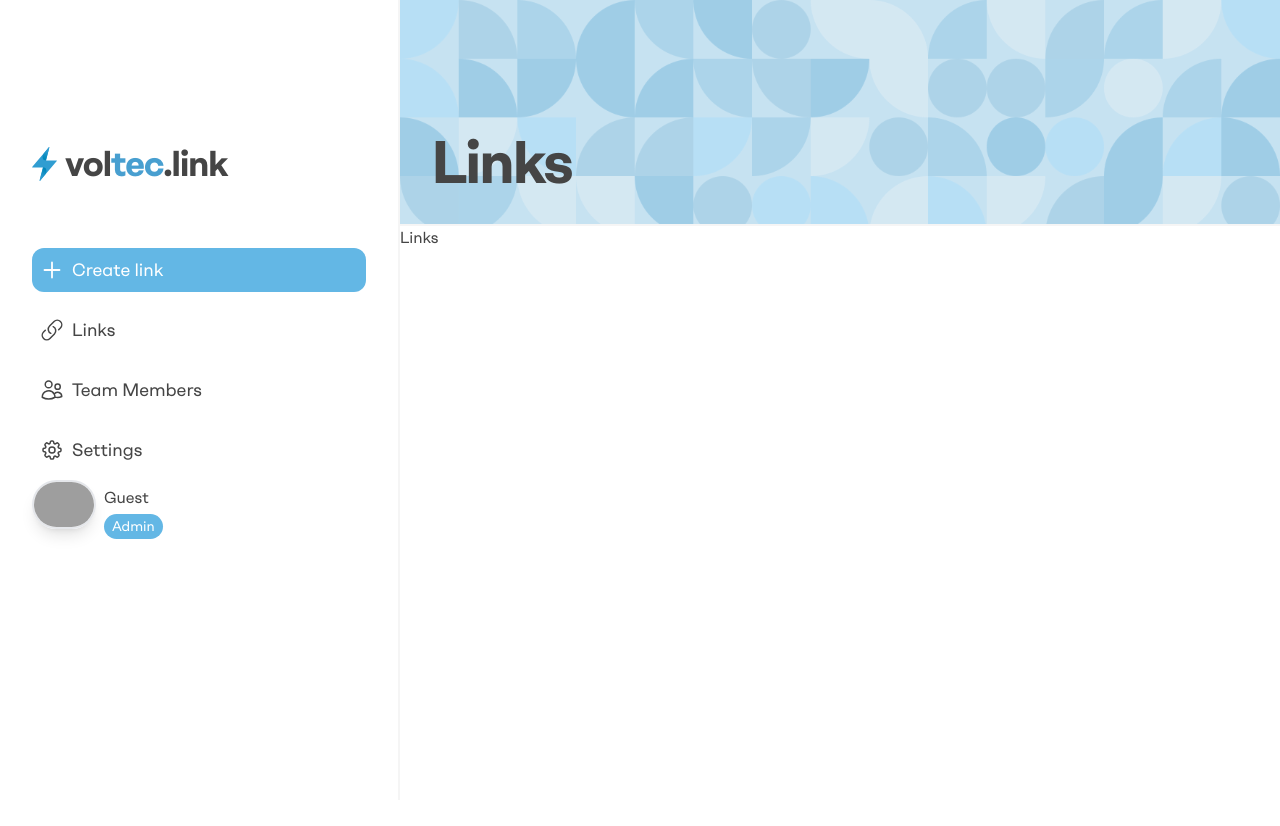
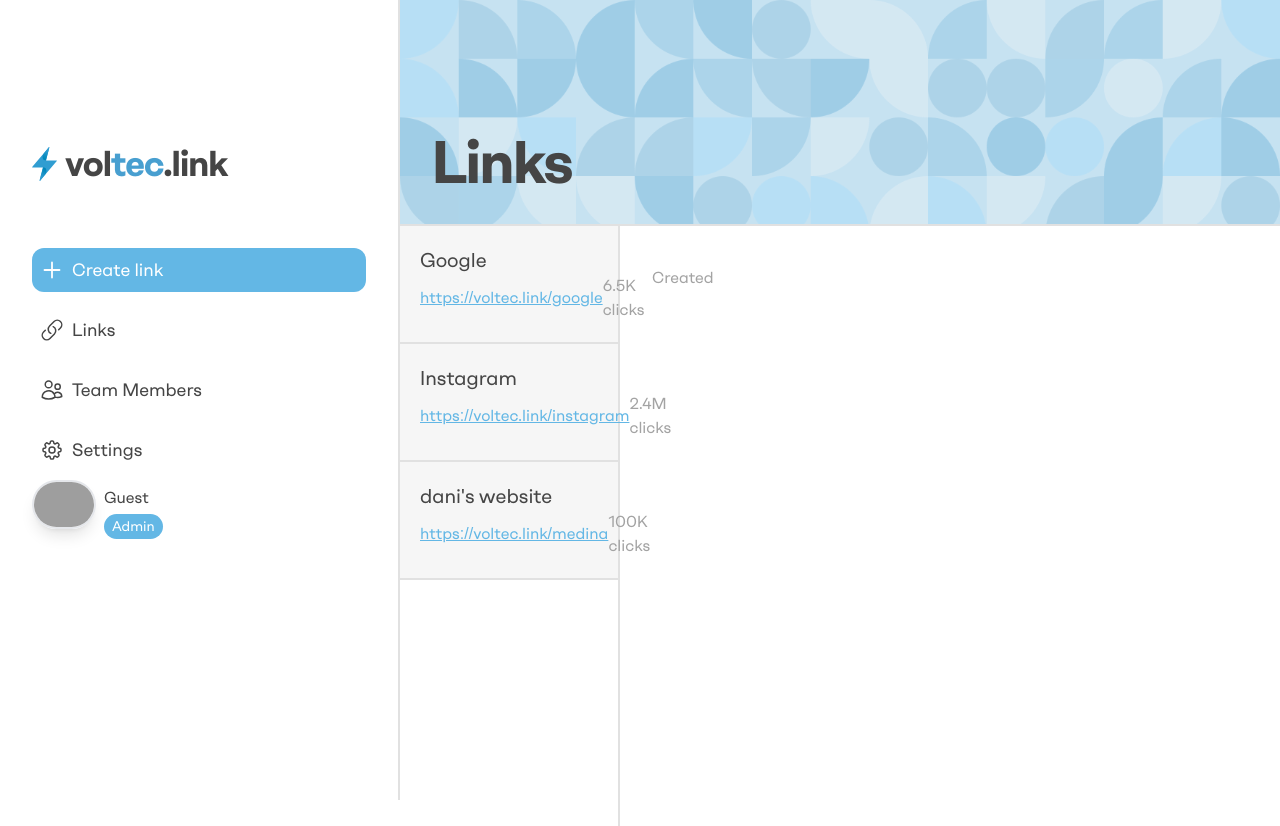
Before and after one commit to dnrm/voltec.link, a Next.js app: page /dashboard/links in a window 1280 px wide. Before the commit the page ends 800 px from the top, so only its background shows below. Built offline with nearby package versions, Linux system fonts and the light colour scheme; no server answers; grey boxes are pictures that could not be loaded.

Commit message:
:construction: Started working on the links page

```diff
--- a/components/Button.jsx
+++ b/components/Button.jsx
@@ -4,7 +4,7 @@ const Button = ({ children, cta }) => {
   return (
     <div
       className={`border-2 border-primary ${
-        cta ? "font-semibold bg-primary text-white" : 'text-primary'
+        cta ? "font-semibold bg-primary text-white" : 'text-primary hover:bg-primary hover:text-white transition-all duration-75 cursor-pointer'
       } py-3 px-16 rounded-lg text-xl inline-block`}
     >
       {children}
--- a/components/Header.jsx
+++ b/components/Header.jsx
@@ -7,7 +7,7 @@ const Header = ({ heading }) => {
   const session = useSession();
 
   return (
-    <div className="w-full flex justify-start items-end h-56 bg-[#C6E2F1] dark:bg-[#6BB8E2] border-b-2 border-neutral-100 dark:border-neutral-700 box-content">
+    <div className="w-full flex justify-start items-end h-56 bg-[#C6E2F1] dark:bg-[#6BB8E2] border-b-2 border-[#E1E1E1] dark:border-neutral-700 box-content">
       <div className="page-and-user z-10 flex justify-between items-center w-full p-8">
         <h1 className="text-6xl font-bold tracking-tight">{heading}</h1>
         {/* <Link href="/dashboard/settings">
--- a/components/Sidebar.jsx
+++ b/components/Sidebar.jsx
@@ -7,7 +7,7 @@ const Sidebar = () => {
   const session = useSession();
 
   return (
-    <div className="w-[25em] h-screen border-r-2 border-neutral-100 dark:border-neutral-700 flex-col">
+    <div className="w-[25em] fixed h-screen border-r-2 border-[#E1E1E1] dark:border-neutral-700 flex-col">
       <Link
         href="/"
         className="logo flex justify-start items-center gap-2 pt-36 px-8 pb-16"
--- a/pages/dashboard/links.js
+++ b/pages/dashboard/links.js
@@ -1,10 +1,123 @@
-import React from "react";
+import React, { useState, useEffect } from "react";
 import Layout from "../../components/Layout";
+import Button from "../../components/Button";
+import Link from "next/link";
 
 const Dashboard = () => {
+  const [links, setLinks] = useState([]);
+  const [selectedLink, setSelectedLink] = useState({});
+
+  const fetchLinks = async () => {
+    return [
+      {
+        id: 1,
+        name: "Google",
+        url: "https://google.com",
+        shortUrl: "https://voltec.link/google",
+        creationDate: new Date().toDateString(),
+        clicks: 6483,
+      },
+      {
+        id: 2,
+        name: "Instagram",
+        url: "https://www.instagram.com/voltecrobotics6647/",
+        shortUrl: "https://voltec.link/instagram",
+        creationDate: new Date().toDateString(),
+        clicks: 2394857,
+      },
+      {
+        id: 3,
+        name: "dani's website",
+        url: "https://medina.dev/",
+        shortUrl: "https://voltec.link/medina",
+        creationDate: new Date().toDateString(),
+        clicks: 100222,
+      },
+    ];
+  };
+
+  const selectLink = (e) => {
+    setSelectedLink(links[e.target.id]);
+  };
+
+  useEffect(() => {
+    const fetchLinkData = async () => {
+      const links = await fetchLinks();
+      setLinks(links);
+    };
+    fetchLinkData();
+  }, []);
+
   return (
-    <Layout pageTitle={'Links'}>
-      <h1>Links</h1>
+    <Layout pageTitle={"Links"}>
+      <div className="links-page h-[75vh]">
+        {links.length > 0 ? (
+          <div className="grid grid-cols-4 w-full h-full">
+            <div className="col-span-1 border-r-2 border-[#E1E1E1]">
+              {links.map((link, index) => {
+                return (
+                  <div
+                    key={index}
+                    id={index}
+                    onClick={selectLink}
+                    className={`${
+                      selectedLink.id == link.id ? "bg-white" : "bg-[#f6f6f6]"
+                    } link border-y-2 first:border-t-0 even:border-y-0 last:border-b-2 border-[#E1E1E1] border-collapse p-5`}
+                  >
+                    <p className="text-xl text-headings dark:text-headings-dark pointer-events-none">
+                      {link.name}
+                    </p>
+                    <div className="stats flex justify-between items-center pointer-events-none">
+                      <p className="text-primary underline">{link.shortUrl}</p>
+                      <p className="text-neutral-400 dark:text-neutral-700">
+                        {new Intl.NumberFormat("en-UK", {
+                          notation: "compact",
+                        }).format(link.clicks)}{" "}
+                        clicks
+                      </p>
+                    </div>
+                  </div>
+                );
+              })}
+            </div>
+            <div className="col-span-3 p-8">
+              {selectedLink != {} ? (
+                <>
+                  <h1 className="text-5xl font-bold tracking-tight text-headings dark:text-headings-dark">
+                    {selectedLink.name}
+                  </h1>
+                  <p className="py-2 text-neutral-400 dark:text-neutral-700">Created {selectedLink.creationDate}</p>
+                </>
+              ) : null}
+            </div>
+          </div>
+        ) : (
+          <div className="h-full w-full flex flex-col gap-8 justify-center items-center text-headings dark:text-headings-dark">
+            <div className="message flex flex-col justify-center items-center gap-2">
+              <svg
+                xmlns="http://www.w3.org/2000/svg"
+                fill="none"
+                viewBox="0 0 24 24"
+                strokeWidth={1.5}
+                stroke="currentColor"
+                className="w-28 h-28"
+              >
+                <path
+                  strokeLinecap="round"
+                  strokeLinejoin="round"
+                  d="M13.19 8.688a4.5 4.5 0 011.242 7.244l-4.5 4.5a4.5 4.5 0 01-6.364-6.364l1.757-1.757m13.35-.622l1.757-1.757a4.5 4.5 0 00-6.364-6.364l-4.5 4.5a4.5 4.5 0 001.242 7.244"
+                />
+              </svg>
+              <p className="text-2xl font-medium">
+                There are no shortened links
+              </p>
+            </div>
+            <Link href="/dashboard/create">
+              <Button cta={true}>Create link</Button>
+            </Link>
+          </div>
+        )}
+      </div>
     </Layout>
   );
 };
```
